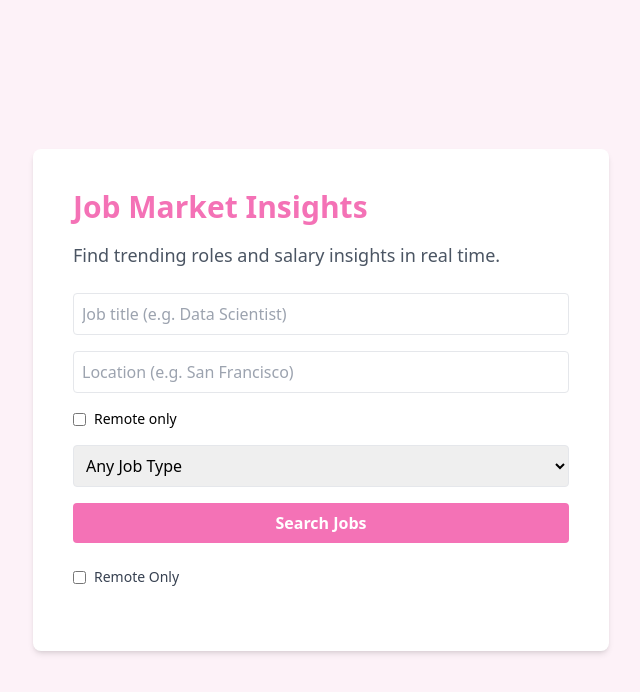
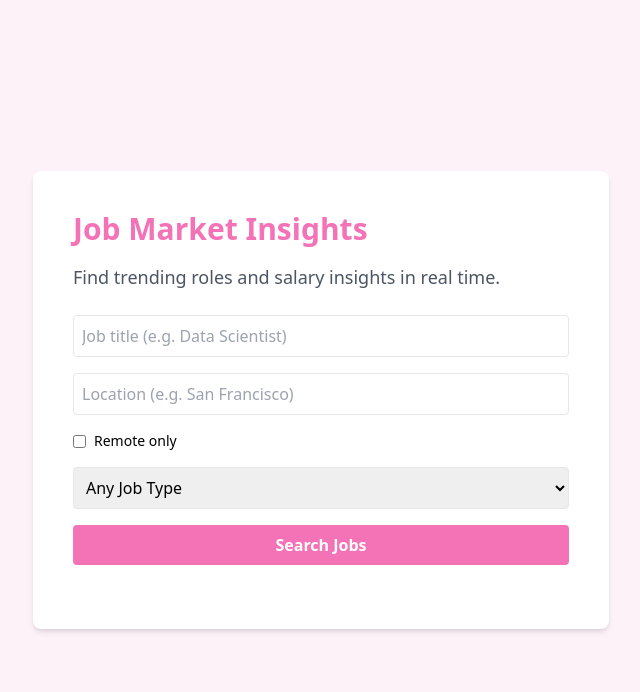
Before and after one commit to kamillamamatova/job-market-insights, a React (Create React App) app: page / in a window 1280 px wide. Shown: the top 692 px of the page, without its empty margins (319-959 px from the left). Built offline with nearby package versions, Linux system fonts and the light colour scheme.

Commit message:
Remove the extra Remote Only filter

```diff
--- a/src/App.js
+++ b/src/App.js
@@ -62,12 +62,6 @@ function App(){
         {/* Renders the SearchForm component and pass the handleSearch function as a prop */}
         <SearchForm onSearch = {handleSearch} />
 
-        {/* Filters section */}
-        <Filters
-          remoteOnly = {remoteOnly}
-          onToggleRemote = {handleToggleRemote}
-        />
-
         {/* Renders the JobList component and passes the fetched jobs as a prop */}
         <JobList job = {filteredJobs} />
 
```
